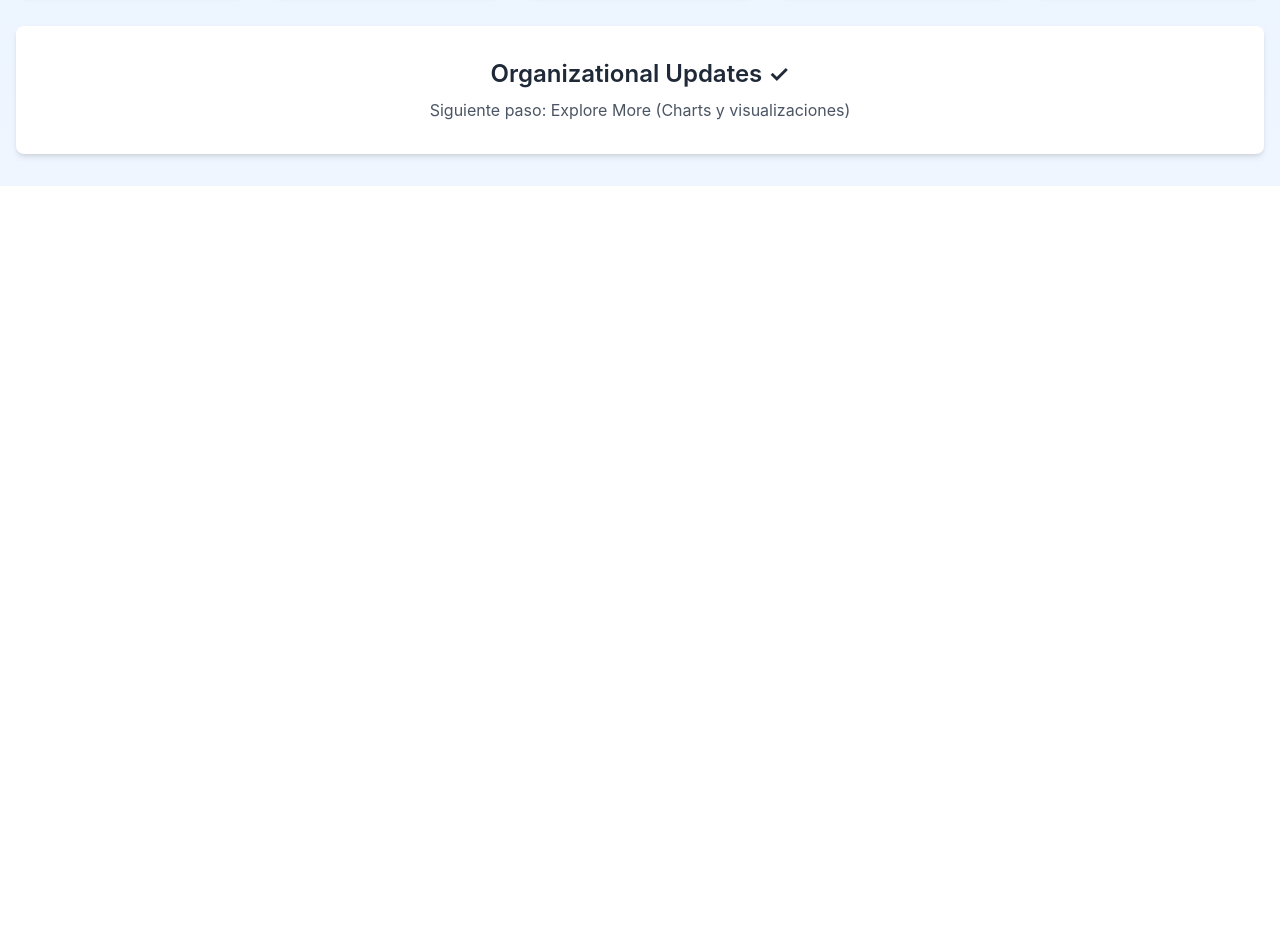
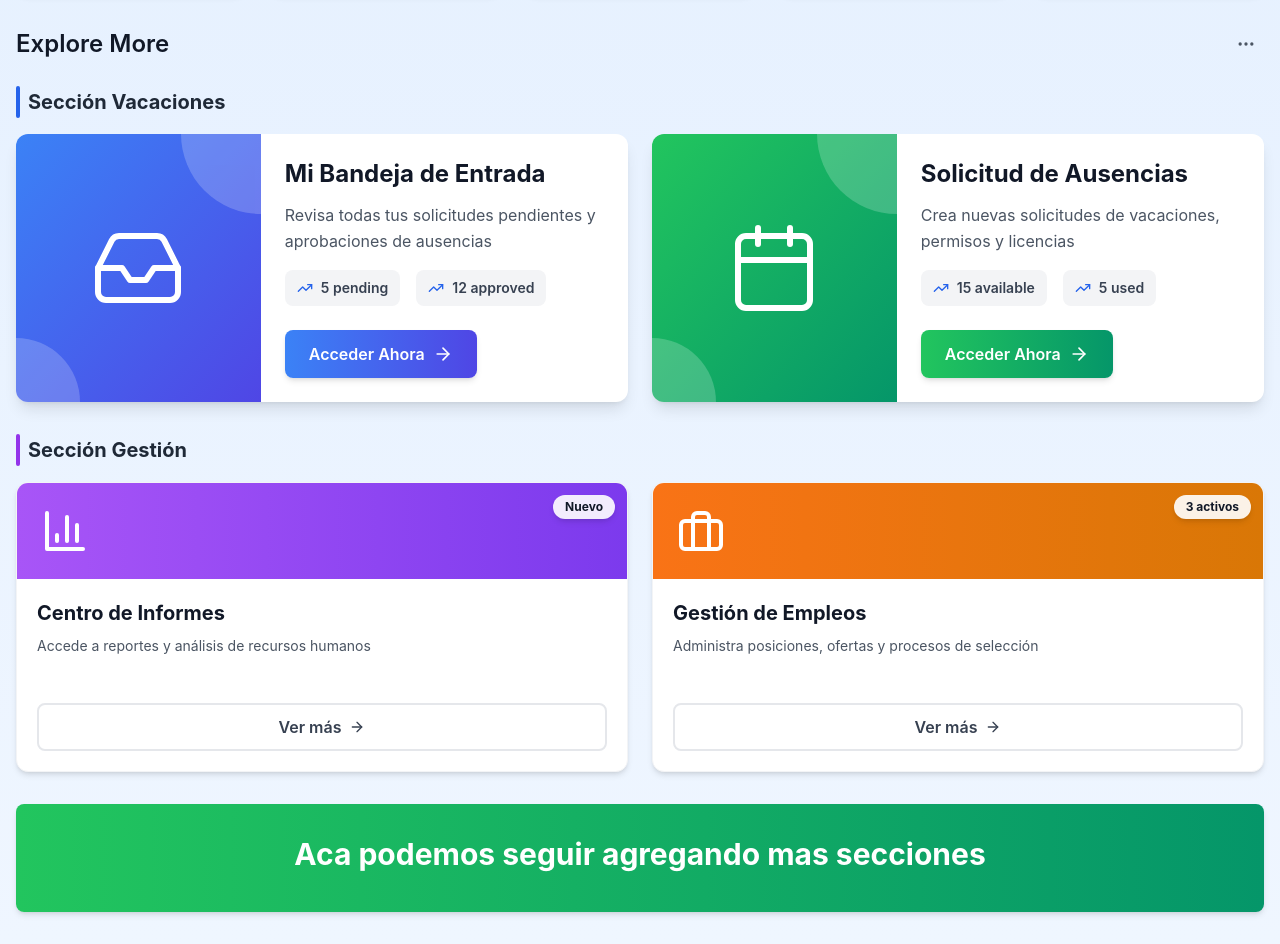
Before and after one commit to Shirslock/PortalRH, a React (Create React App) app: page / in a window 1280 px wide. Shown: the part 1360-2304 px from the top of the page. Before the commit the page ends 1546 px from the top, so only its background shows below. Built offline with nearby package versions, Linux system fonts and the light colour scheme.

Commit message:
Ultimo update

```diff
--- a/src/App.js
+++ b/src/App.js
@@ -3,6 +3,7 @@ import Navbar from './components/Navbar';
 import WelcomeSection from './components/WelcomeSection';
 import NeedsAttention from './components/NeedsAttention';
 import OrganizationalUpdates from './components/OrganizationalUpdates';
+import ExploreMore from './components/ExploreMore';
 
 function App() {
   return (
@@ -21,14 +22,15 @@ function App() {
         {/* Sección Organizational Updates */}
         <OrganizationalUpdates />
 
-        {/* Placeholder para siguientes secciones */}
-        <div className="bg-white rounded-lg shadow-md p-8 text-center mt-8">
-          <h2 className="text-2xl font-semibold text-gray-800 mb-2">
-            Organizational Updates ✓
+        {/* Sección Explore More */}
+        <ExploreMore />
+
+        {/* Fin de la aplicación */}
+        <div className="bg-gradient-to-r from-green-500 to-emerald-600 text-white rounded-lg shadow-md p-8 text-center mt-8">
+          <h2 className="text-3xl font-bold mb-2">
+            Aca podemos seguir agregando mas secciones
           </h2>
-          <p className="text-gray-600">
-            Siguiente paso: Explore More (Charts y visualizaciones)
-          </p>
+
         </div>
       </div>
     </div>
--- /dev/null
+++ b/src/components/ExploreMore/GestionCard.jsx
@@ -0,0 +1,56 @@
+import React from 'react';
+import {
+  BarChart3,
+  Briefcase,
+  ArrowRight
+} from 'lucide-react';
+
+// Mapeo de iconos
+const iconMap = {
+  BarChart3,
+  Briefcase
+};
+
+export default function GestionCard({ data, onClick }) {
+  const Icon = iconMap[data.icon];
+
+  return (
+    <div className="bg-white rounded-xl shadow-md hover:shadow-xl transition-all duration-300 overflow-hidden group border border-gray-100">
+      {/* Header compacto con gradiente */}
+      <div className={`relative bg-gradient-to-r ${data.gradient} p-6`}>
+        {/* Badge flotante */}
+        {data.badge && (
+          <div className="absolute top-3 right-3 bg-white bg-opacity-90 text-gray-900 text-xs font-bold px-3 py-1 rounded-full shadow-md">
+            {data.badge}
+          </div>
+        )}
+
+        {/* Icono */}
+        <div className="flex items-center justify-between">
+          <div className="transform group-hover:scale-110 transition-transform duration-300">
+            <Icon className="w-12 h-12 text-white" strokeWidth={2} />
+          </div>
+        </div>
+      </div>
+
+      {/* Contenido */}
+      <div className="p-5">
+        <h3 className="text-xl font-bold text-gray-900 mb-2 group-hover:text-purple-600 transition-colors">
+          {data.title}
+        </h3>
+        <p className="text-sm text-gray-600 mb-5 leading-relaxed min-h-[3rem]">
+          {data.description}
+        </p>
+
+        {/* Botón de acción compacto */}
+        <button
+          onClick={() => onClick(data)}
+          className="w-full flex items-center justify-center space-x-2 py-2.5 border-2 border-gray-200 text-gray-700 rounded-lg hover:border-purple-500 hover:text-purple-600 hover:bg-purple-50 transition-all duration-300 font-semibold group"
+        >
+          <span>Ver más</span>
+          <ArrowRight className="w-4 h-4 group-hover:translate-x-1 transition-transform duration-300" />
+        </button>
+      </div>
+    </div>
+  );
+}
--- /dev/null
+++ b/src/components/ExploreMore/VacacionesCard.jsx
@@ -0,0 +1,68 @@
+import React from 'react';
+import {
+  Inbox,
+  Calendar,
+  ArrowRight,
+  TrendingUp
+} from 'lucide-react';
+
+// Mapeo de iconos
+const iconMap = {
+  Inbox,
+  Calendar
+};
+
+export default function VacacionesCard({ data, onClick }) {
+  const Icon = iconMap[data.icon];
+
+  return (
+    <div className="bg-white rounded-xl shadow-lg hover:shadow-2xl transition-all duration-300 overflow-hidden group">
+      <div className="flex flex-col md:flex-row">
+        {/* Lado izquierdo - Icono con gradiente */}
+        <div className={`w-full md:w-2/5 bg-gradient-to-br ${data.gradient} p-8 flex items-center justify-center relative overflow-hidden`}>
+          {/* Decoración de fondo */}
+          <div className="absolute inset-0 opacity-20">
+            <div className="absolute top-0 right-0 w-40 h-40 bg-white rounded-full -mr-20 -mt-20"></div>
+            <div className="absolute bottom-0 left-0 w-32 h-32 bg-white rounded-full -ml-16 -mb-16"></div>
+          </div>
+
+          {/* Icono principal */}
+          <div className="relative z-10 transform group-hover:scale-110 group-hover:rotate-3 transition-all duration-300">
+            <Icon className="w-24 h-24 text-white" strokeWidth={1.5} />
+          </div>
+        </div>
+
+        {/* Lado derecho - Contenido */}
+        <div className="flex-1 p-6">
+          <h3 className="text-2xl font-bold text-gray-900 mb-3 group-hover:text-blue-600 transition-colors">
+            {data.title}
+          </h3>
+          <p className="text-gray-600 mb-4 leading-relaxed">
+            {data.description}
+          </p>
+
+          {/* Estadísticas */}
+          <div className="flex items-center space-x-4 mb-6">
+            {Object.entries(data.stats).map(([key, value], idx) => (
+              <div key={idx} className="flex items-center space-x-2 bg-gray-100 px-3 py-2 rounded-lg">
+                <TrendingUp className="w-4 h-4 text-blue-600" />
+                <span className="text-sm font-semibold text-gray-700">
+                  {value} {key}
+                </span>
+              </div>
+            ))}
+          </div>
+
+          {/* Botón de acción */}
+          <button
+            onClick={() => onClick(data)}
+            className={`w-full md:w-auto flex items-center justify-center space-x-2 px-6 py-3 bg-gradient-to-r ${data.gradient} text-white rounded-lg hover:opacity-90 transition-all duration-300 font-semibold shadow-md hover:shadow-lg`}
+          >
+            <span>Acceder Ahora</span>
+            <ArrowRight className="w-5 h-5 group-hover:translate-x-1 transition-transform duration-300" />
+          </button>
+        </div>
+      </div>
+    </div>
+  );
+}
--- /dev/null
+++ b/src/components/ExploreMore/index.jsx
@@ -0,0 +1,64 @@
+import React from 'react';
+import { MoreHorizontal } from 'lucide-react';
+import VacacionesCard from './VacacionesCard';
+import GestionCard from './GestionCard';
+import { vacacionesData, gestionData } from '../../data/exploreMoreData';
+
+export default function ExploreMore() {
+  const handleCardClick = (data) => {
+    console.log('Navegando a:', data.route);
+    alert(`Accediendo a: ${data.title}\nRuta: ${data.route}`);
+  };
+
+  return (
+    <div className="mb-8">
+      {/* Header */}
+      <div className="flex items-center justify-between mb-6">
+        <h2 className="text-2xl font-semibold text-gray-900">Explore More</h2>
+        <button className="p-2 hover:bg-gray-100 rounded-md transition-colors">
+          <MoreHorizontal className="w-5 h-5 text-gray-600" />
+        </button>
+      </div>
+
+      {/* Sección Vacaciones */}
+      <div className="mb-8">
+        <div className="flex items-center mb-4">
+          <div className="flex items-center space-x-2">
+            <div className="w-1 h-8 bg-blue-600 rounded-full"></div>
+            <h3 className="text-xl font-bold text-gray-800">Sección Vacaciones</h3>
+          </div>
+        </div>
+
+        <div className="grid grid-cols-1 lg:grid-cols-2 gap-6">
+          {vacacionesData.map((item) => (
+            <VacacionesCard
+              key={item.id}
+              data={item}
+              onClick={handleCardClick}
+            />
+          ))}
+        </div>
+      </div>
+
+      {/* Sección Gestión */}
+      <div className="mb-8">
+        <div className="flex items-center mb-4">
+          <div className="flex items-center space-x-2">
+            <div className="w-1 h-8 bg-purple-600 rounded-full"></div>
+            <h3 className="text-xl font-bold text-gray-800">Sección Gestión</h3>
+          </div>
+        </div>
+
+        <div className="grid grid-cols-1 md:grid-cols-2 lg:grid-cols-2 gap-6">
+          {gestionData.map((item) => (
+            <GestionCard
+              key={item.id}
+              data={item}
+              onClick={handleCardClick}
+            />
+          ))}
+        </div>
+      </div>
+    </div>
+  );
+}
--- /dev/null
+++ b/src/data/exploreMoreData.js
@@ -0,0 +1,47 @@
+// Datos de la sección Vacaciones (estilo horizontal)
+export const vacacionesData = [
+  {
+    id: 1,
+    title: 'Mi Bandeja de Entrada',
+    description: 'Revisa todas tus solicitudes pendientes y aprobaciones de ausencias',
+    icon: 'Inbox',
+    color: 'blue',
+    gradient: 'from-blue-500 to-indigo-600',
+    stats: { pending: 5, approved: 12 },
+    route: '/vacaciones/bandeja'
+  },
+  {
+    id: 2,
+    title: 'Solicitud de Ausencias',
+    description: 'Crea nuevas solicitudes de vacaciones, permisos y licencias',
+    icon: 'Calendar',
+    color: 'green',
+    gradient: 'from-green-500 to-emerald-600',
+    stats: { available: 15, used: 5 },
+    route: '/vacaciones/solicitud'
+  }
+];
+
+// Datos de la sección Gestión (estilo vertical compacto)
+export const gestionData = [
+  {
+    id: 1,
+    title: 'Centro de Informes',
+    description: 'Accede a reportes y análisis de recursos humanos',
+    icon: 'BarChart3',
+    color: 'purple',
+    gradient: 'from-purple-500 to-violet-600',
+    badge: 'Nuevo',
+    route: '/gestion/informes'
+  },
+  {
+    id: 2,
+    title: 'Gestión de Empleos',
+    description: 'Administra posiciones, ofertas y procesos de selección',
+    icon: 'Briefcase',
+    color: 'orange',
+    gradient: 'from-orange-500 to-amber-600',
+    badge: '3 activos',
+    route: '/gestion/empleos'
+  }
+];
```
